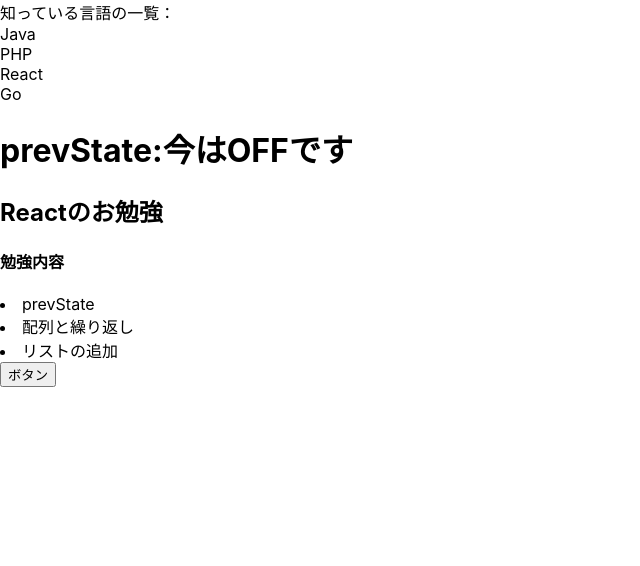
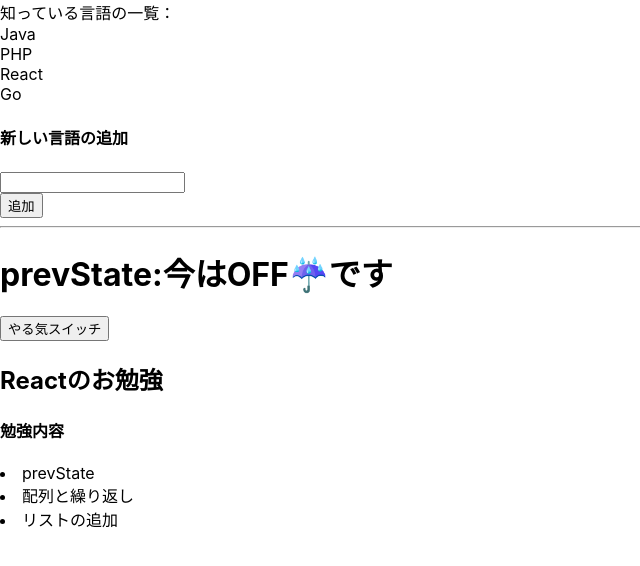
Before and after one commit to ShokiYokota/chatbot-demo, a React (Create React App) app: page / in a window 1280 px wide. Shown: the top 566 px of the page, without its empty margins (0-640 px from the left). Built offline with nearby package versions, Linux system fonts and the light colour scheme.

Commit message:
Form 一旦コミット

```diff
--- a/src/App.js
+++ b/src/App.js
@@ -1,5 +1,5 @@
 import './App.css';
-import {Article,LangageList} from './components/index';
+import {Article,LangageList,Form} from './components/index';
 import {useState} from 'react'
 
 const lang = '';
@@ -11,8 +11,13 @@ function App() {
   }
   return (
     <div>
+      <header>
       知っている言語の一覧：<LangageList lang={lang}/>
-      <h1>prevState:今は{state ? "ON":"OFF"}です</h1>
+      <Form />
+      </header>
+      <hr />
+      <h1>prevState:今は{state ? "ON🔥":"OFF☔"}です</h1>
+      <button onClick={changeState}>やる気スイッチ</button>
       <Article
         title={"Reactのお勉強"}
         subtitle={"勉強内容"}
@@ -20,7 +25,7 @@ function App() {
         content2={"配列と繰り返し"}
         content3={"リストの追加"}
       />
-      <button onClick={changeState}>ボタン</button>
+
     </div>
   );
 }
--- /dev/null
+++ b/src/components/Form.jsx
@@ -0,0 +1,27 @@
+import { useState } from "react";
+
+const Form =()=>{
+    const[text,setText] = useState("");
+
+    const submitForm = (event)=>{
+        event.preventDefault();
+        console.log(text);
+    }
+    return(
+        <div>
+            <h4>新しい言語の追加</h4>
+            <form onSubmit={submitForm}>
+                <div>
+                    <input
+                    type="text"
+                    value={text}
+                    onChange = {(e) => setText(e.target.value)}/>
+                </div>
+                <div>
+                    <button>追加</button>
+                </div>
+            </form>
+        </div>
+    )
+}
+export default Form;
--- a/src/components/index.js
+++ b/src/components/index.js
@@ -1,2 +1,3 @@
 export {default as Article} from './Article'
 export {default as LangageList} from './LangageList'
+export {default as Form} from './Form'
```
